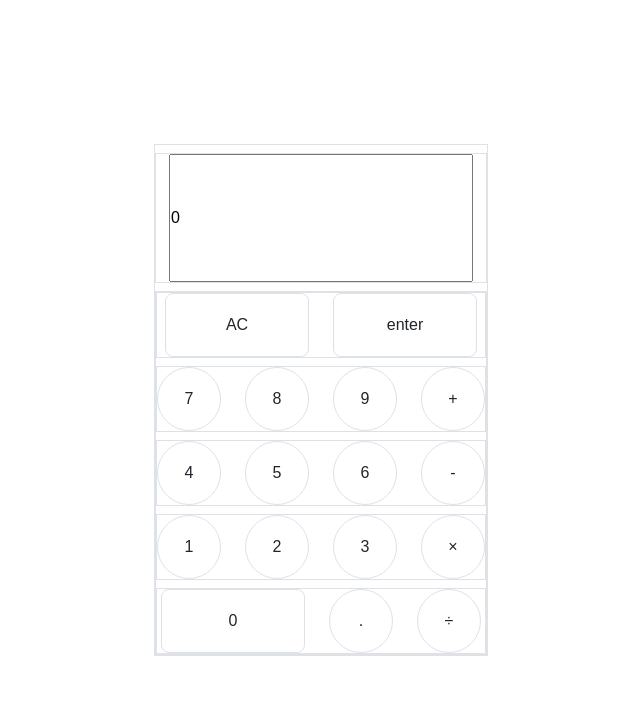
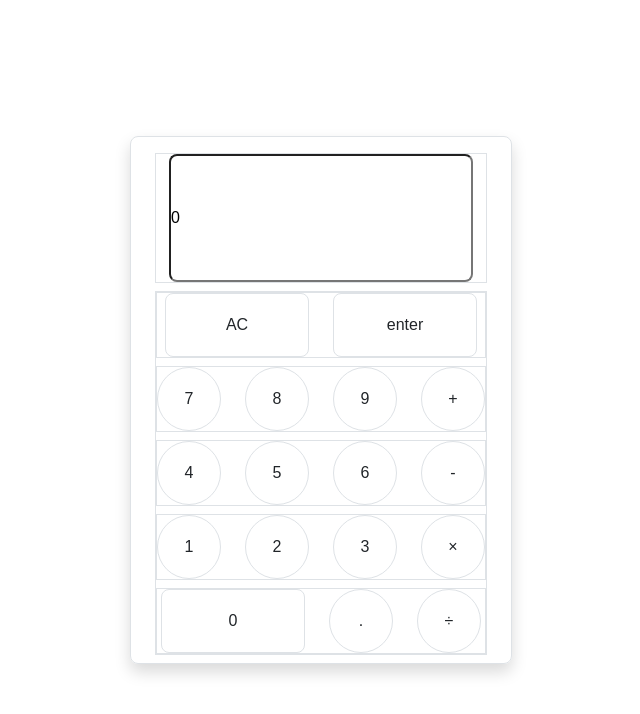
Before and after one commit to MohammadNourizadeh/calculator2, a website: page index.html in a window 1280 px wide. Shown: the whole page, without its empty margins (319-959 px from the left). Drawn offline with Linux system fonts and the light colour scheme.

Commit message:
padding of .king changed

```diff
--- a/index.html
+++ b/index.html
@@ -19,9 +19,9 @@
     <div class="container-fluid my-container">
         <div class="row my-row">
             <div class="col my-col vh-100 vw-100 d-flex justify-content-center align-items-center">
-                <div class="king border">
+                <div class="king border px-4 py-2 rounded-3 shadow">
                     <div class="input-div border my-2 d-flex justify-content-center">
-                        <input type="text" value="0" id="screen">
+                        <input type="text" value="0" class="rounded-3" id="screen">
                     </div>
                     <div class="btn-div border">
                         <div class="first-line-btn border mb-2 d-flex justify-content-center">
```
